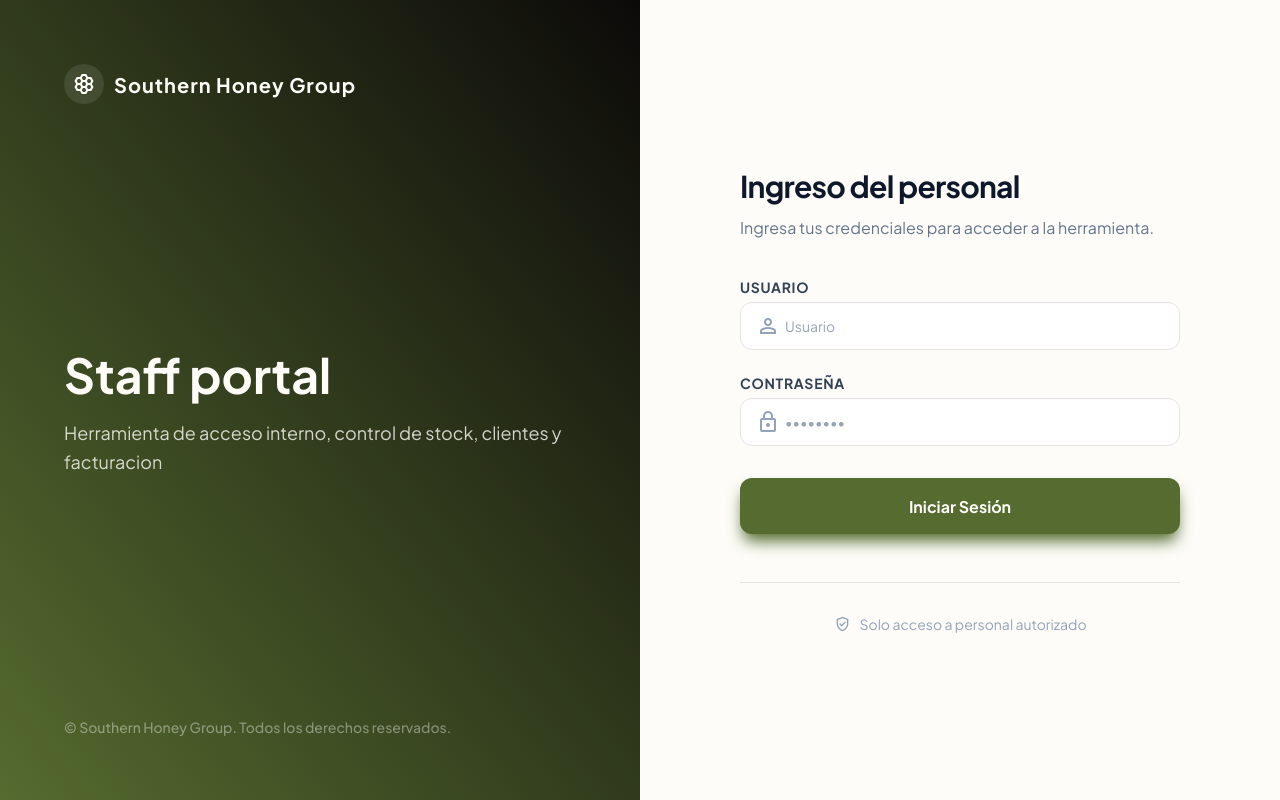
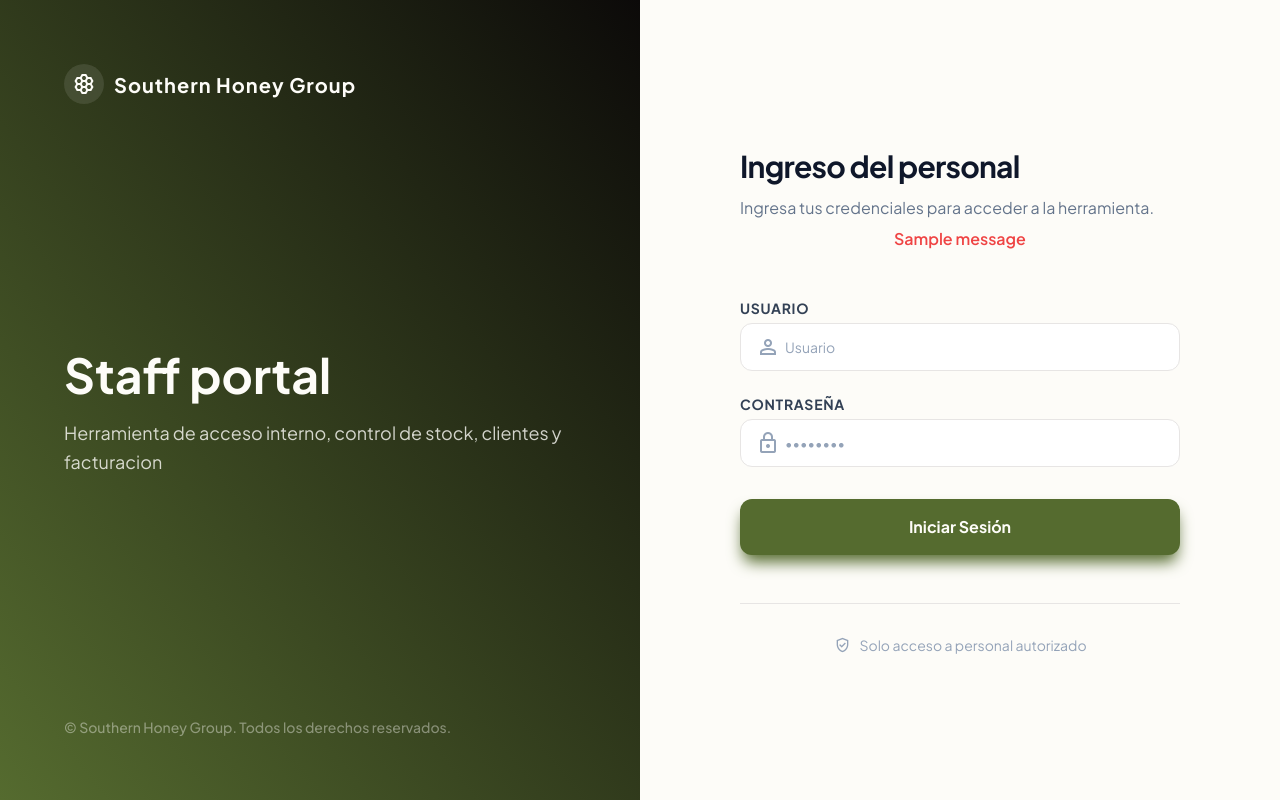
Before and after one commit to bautistaribotta/southern_honey_group, a Django app: page / in a window 1280 px wide. Run offline with Django 5.2, Linux system fonts and the light colour scheme; tables that the repository leaves empty hold one stand-in row (values such as "Sample post"); one stand-in notice (Sample message) is shown.

Commit message:
Correccion del mensaje de error en caso de que el usuario falle colocando sus credenciales

```diff
--- a/main/static/login.css
+++ b/main/static/login.css
@@ -123,6 +123,15 @@ body {
   font-size: 1rem;
 }
 
+#mensaje-error-login {
+  color: #ef4444;
+  padding: 10px;
+  border-radius: 8px;
+  margin-bottom: 15px;
+  text-align: center;
+  font-weight: 600;
+}
+
 #formulario-login {
   display: flex;
   flex-direction: column;
--- a/main/templates/login.html
+++ b/main/templates/login.html
@@ -38,11 +38,13 @@
           <h2> Ingreso del personal </h2>
           <p> Ingresa tus credenciales para acceder a la herramienta. </p>
 
-          <!-- Mensaje por si el usuario no coloca bien sus credenciales, uso un IF en HTML -->
-          {% if error %}
-            <div style="color: #ef4444; background-color: #fef2f2; padding: 10px;
-              border-radius: 8px; margin-bottom: 15px; text-align: center; font-weight: 600;"> {{ error }}
-            </div>
+          <!-- Mensaje por si el usuario no coloca bien sus credenciales, uso el framework de mensajes de Django -->
+          {% if messages %}
+            {% for message in messages %}
+              <div id="mensaje-error-login">
+                {{ message }}
+              </div>
+            {% endfor %}
           {% endif %}
 
         </div>
--- a/main/views.py
+++ b/main/views.py
@@ -1,7 +1,7 @@
 from django.shortcuts import render, redirect
 from django.contrib.auth import authenticate, login as auth_login
 from django.contrib.auth.decorators import login_required
-
+from django.contrib import messages
 
 def login(request):
     if request.method == "POST":
@@ -11,12 +11,13 @@ def login(request):
         # Autenticacion
         usuario_valido = authenticate(request, username=usuario_ingresado, password=password_ingresada)
 
-        # Si es válido los redirijo, si no, envío el error al HTML
+        # Si es válido los redirijo, si no, envío el error por mensaje
         if usuario_valido is not None:
             auth_login(request, usuario_valido)
             return redirect("inicio")
         else:
-            return render(request, "login.html", {"error": "Usuario o contraseña incorrectos"})
+            messages.error(request, "Usuario o contraseña incorrectos")
+            return redirect("login")
 
     # Si no se realizo un POST, simplemente cargo la pagina
     return render(request, "login.html")
```
